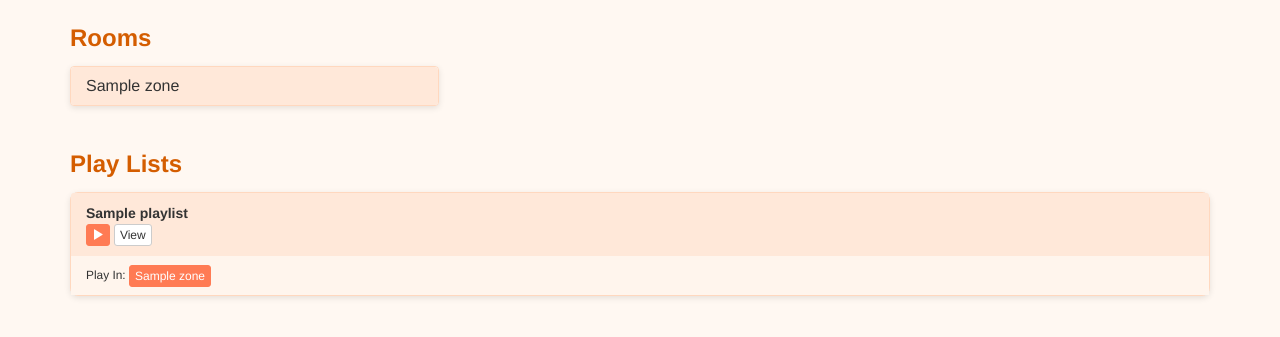
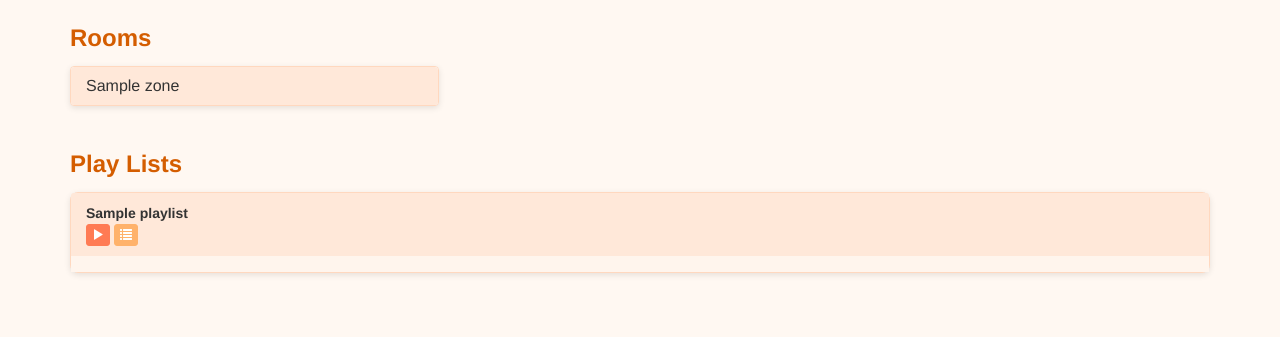
Before and after one commit to wjduenow/sonos-sleep, a Flask app: template templates/list_play_lists.html in a window 1280 px wide. Shown: the top 337 px of the page. Run offline with Flask 2, Linux system fonts and the light colour scheme; the template is opened without the code that fills it: most values are stand-ins (such as "Sample title", 1, 10 or a date in 2020); some libraries are stand-ins or nearby versions.

Commit message:
UX Updates play playlist II

```diff
--- a/templates/list_play_lists.html
+++ b/templates/list_play_lists.html
@@ -121,15 +121,10 @@ body{background:#fff8f2;}
         <strong>{{ pl }}</strong>
         <div>
           <button type="button" class="btn btn-primary btn-xs playlist-play-btn" data-playlist="{{ pl }}"><span class="glyphicon glyphicon-play"></span></button>
-          <button type="button" class="btn btn-default btn-xs playlist-toggle" data-toggle="collapse" data-target="#toggleDemo_{{ loop.index }}" data-playlist="{{ pl }}">View</button>
+          <button type="button" class="btn btn-info btn-xs playlist-toggle" data-toggle="collapse" data-target="#toggleDemo_{{ loop.index }}" data-playlist="{{ pl }}"><span class="glyphicon glyphicon-list"></span></button>
         </div>
     </div>
     <div class="panel-body" style="padding:8px 15px;">
-        <small>Play In:
-         {% for zone in zones %}
-           <a  class="btn btn-primary btn-xs" role="button" href="/sonos_playlist?play_list={{ pl }}&room={{ zone.player_name }}&secret_key={{ secret_key }}">{{ zone.player_name }}</a>
-         {% endfor %}
-        </small>
         <div class="collapse" id="toggleDemo_{{ loop.index }}" style="margin-top:8px;">
             <!-- Track list will be populated here -->
         </div>
```
